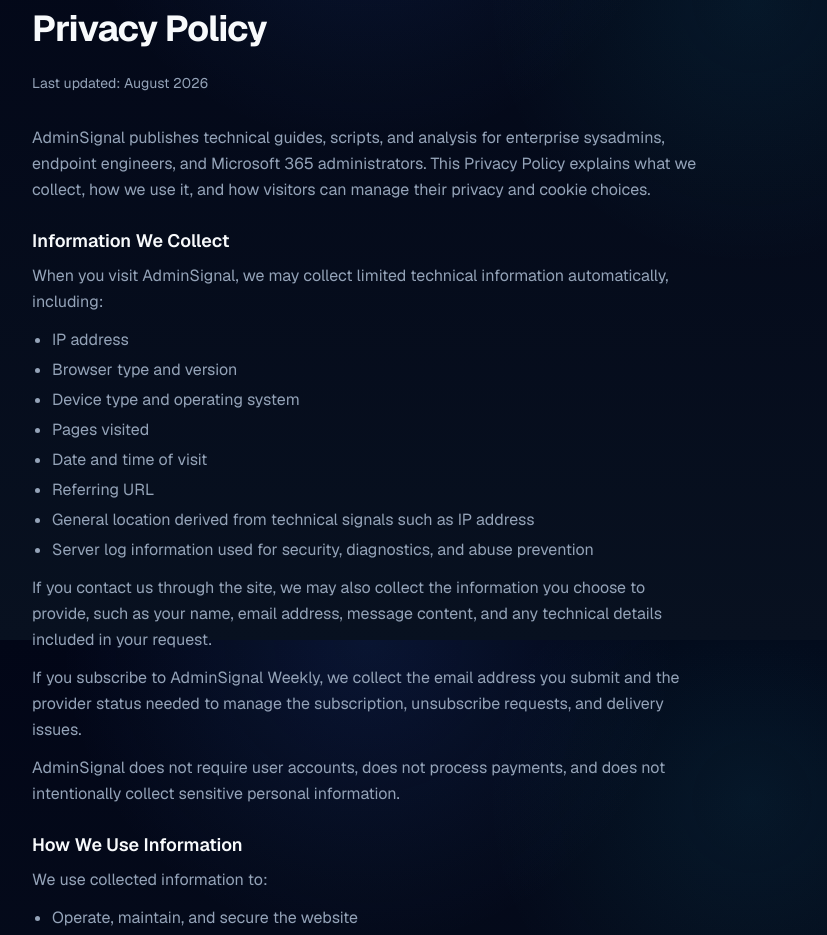
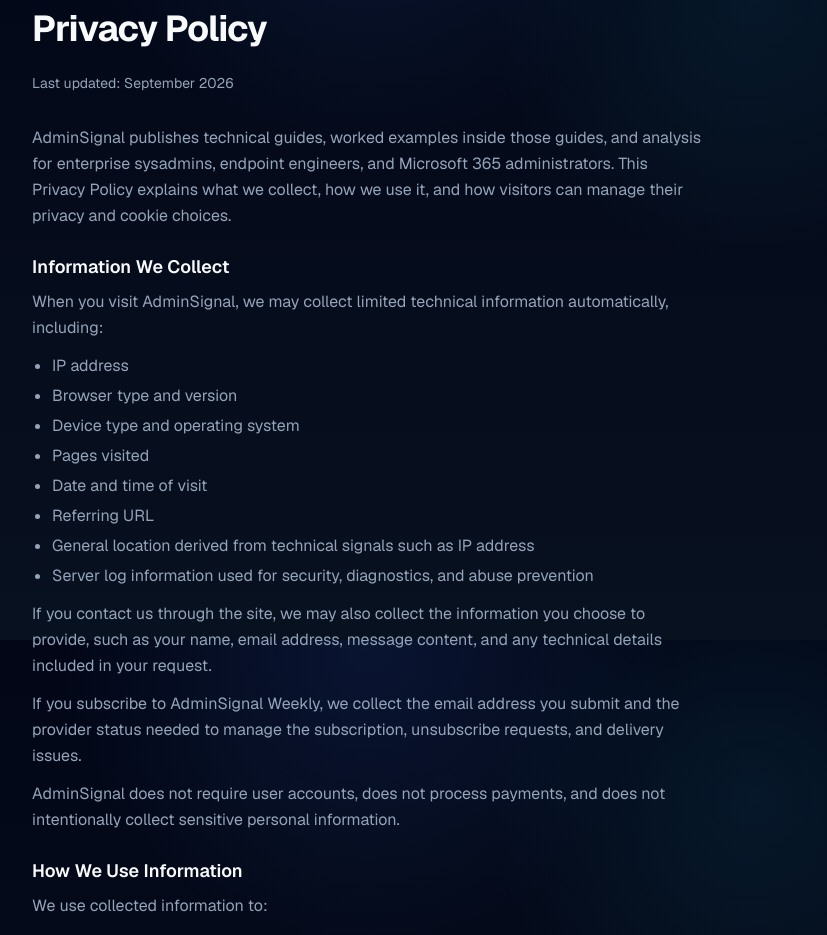
Before and after one commit to Jackoma0209/adminsignal, a Next.js app: page /privacy in a window 1280 px wide. Shown: the part 160-1095 px from the top of the page, without its empty margins (272-1099 px from the left). Built offline with nearby package versions, Linux system fonts and the light colour scheme; no server answers.

Commit message:
Remove script-library wording from the Privacy Policy intro

```diff
--- a/src/app/privacy/page.tsx
+++ b/src/app/privacy/page.tsx
@@ -20,13 +20,13 @@ export default function PrivacyPage() {
           <h1 className="mb-6 text-3xl font-bold tracking-tight text-foreground sm:text-4xl">
             Privacy Policy
           </h1>
-          <p className="mb-8 text-sm text-muted">Last updated: August 2026</p>
+          <p className="mb-8 text-sm text-muted">Last updated: September 2026</p>
           <div className="space-y-6 text-base leading-relaxed text-muted">
             <p>
-              AdminSignal publishes technical guides, scripts, and analysis for enterprise
-              sysadmins, endpoint engineers, and Microsoft 365 administrators. This Privacy Policy
-              explains what we collect, how we use it, and how visitors can manage their privacy
-              and cookie choices.
+              AdminSignal publishes technical guides, worked examples inside those guides, and
+              analysis for enterprise sysadmins, endpoint engineers, and Microsoft 365
+              administrators. This Privacy Policy explains what we collect, how we use it, and how
+              visitors can manage their privacy and cookie choices.
             </p>
 
             <section>
@@ -68,7 +68,7 @@ export default function PrivacyPage() {
               </p>
               <ul className="mt-3 list-disc space-y-1 pl-5">
                 <li>Operate, maintain, and secure the website</li>
-                <li>Understand which articles, scripts, and technical topics are useful to readers</li>
+                <li>Understand which articles and technical topics are useful to readers</li>
                 <li>Diagnose technical issues and prevent abuse</li>
                 <li>Respond to messages submitted through the contact page</li>
                 <li>Send newsletter updates you requested and manage unsubscribes</li>
```
